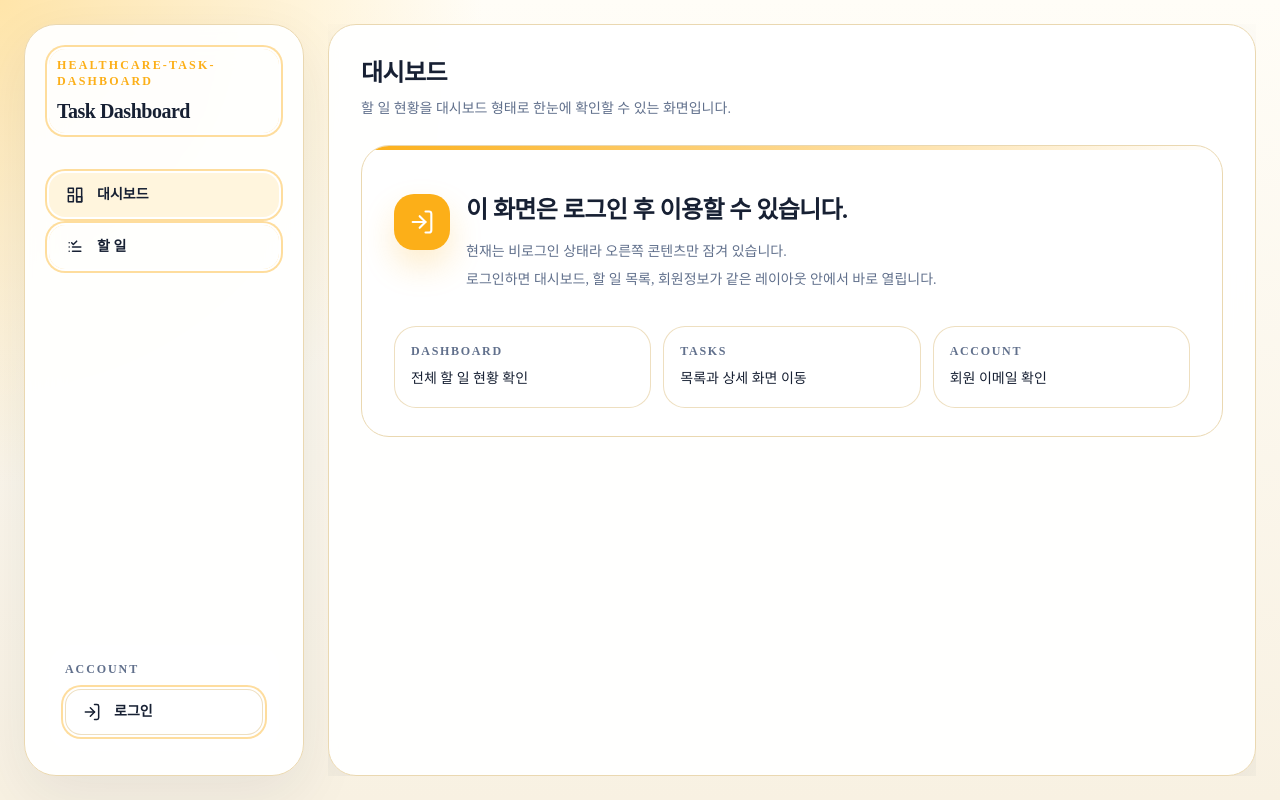
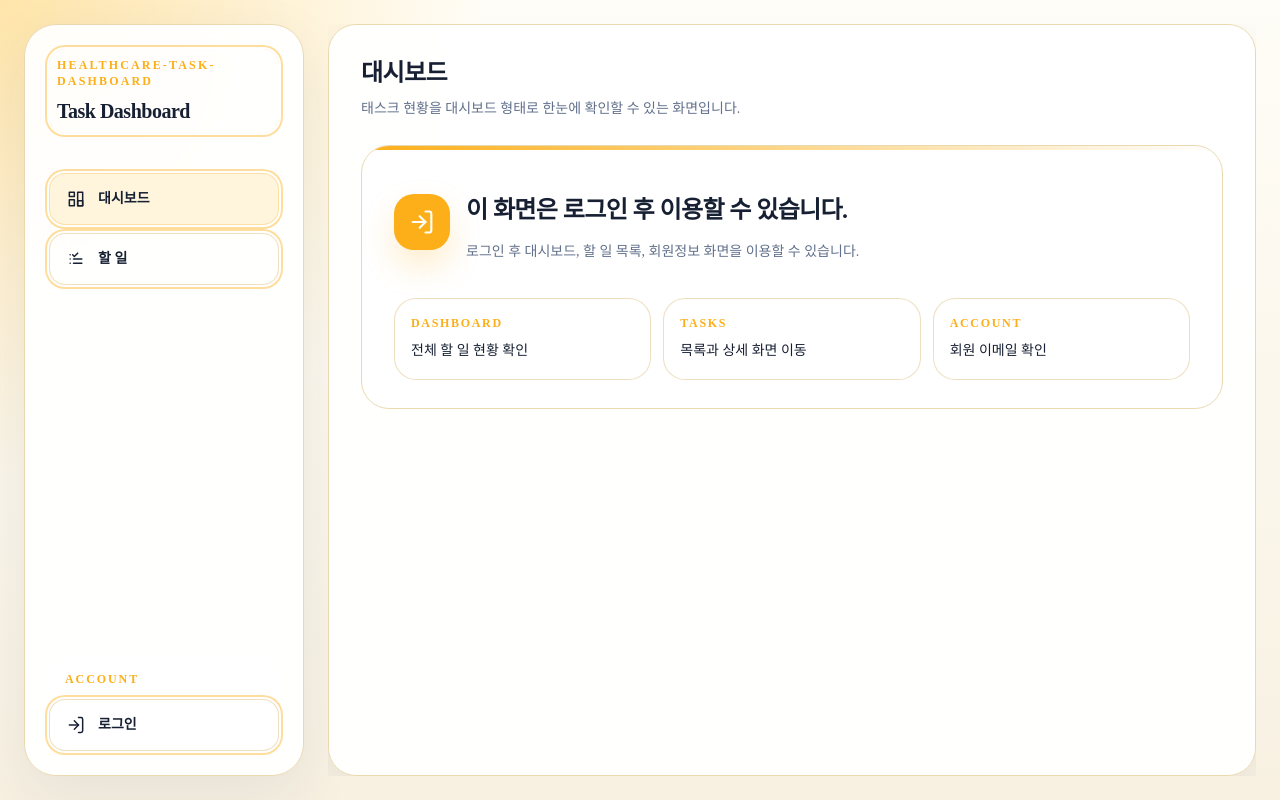
Before and after one commit to ahnyejizz/healthcare-task-dashboard, a Next.js app: page / in a window 1280 px wide. Built offline with nearby package versions, Linux system fonts and the light colour scheme; a web font is replaced by a local one.

Commit message:
style: 스타일 수정

```diff
--- a/src/app/globals.css
+++ b/src/app/globals.css
@@ -15,6 +15,12 @@
   --color-warning: #4f7dd8;
   --color-danger: #d14343;
   --color-disabled: #a4afc3;
+  --color-status-done-surface: rgba(13, 138, 87, 0.14);
+  --color-status-done-border: rgba(13, 138, 87, 0.3);
+  --color-status-done-strong: #0d8a57;
+  --color-status-todo-surface: rgba(79, 125, 216, 0.16);
+  --color-status-todo-border: rgba(79, 125, 216, 0.32);
+  --color-status-todo-strong: #4f7dd8;
   --shadow-card: 0 20px 60px rgba(29, 44, 76, 0.08);
   --font-pretendard: "Pretendard Variable", "Pretendard";
 }
@@ -33,6 +39,12 @@
   --color-warning: var(--color-warning);
   --color-danger: var(--color-danger);
   --color-disabled: var(--color-disabled);
+  --color-status-done-surface: var(--color-status-done-surface);
+  --color-status-done-border: var(--color-status-done-border);
+  --color-status-done-strong: var(--color-status-done-strong);
+  --color-status-todo-surface: var(--color-status-todo-surface);
+  --color-status-todo-border: var(--color-status-todo-border);
+  --color-status-todo-strong: var(--color-status-todo-strong);
   --font-sans: var(--font-pretendard);
   --font-mono: var(--font-pretendard);
 }
--- a/src/entities/task/ui/task-card.tsx
+++ b/src/entities/task/ui/task-card.tsx
@@ -6,28 +6,46 @@ type TaskCardProps = {
 };
 
 export function TaskCard({ task }: TaskCardProps) {
+  const cardClass =
+    task.status === "DONE"
+      ? "border-status-done-strong/35 bg-status-done-surface hover:bg-status-done-surface"
+      : "border-status-todo-strong/35 bg-status-todo-surface hover:bg-status-todo-surface";
   const badgeClass =
     task.status === "DONE"
-      ? "bg-success/10 text-success"
-      : "bg-warning/10 text-warning";
+      ? "border border-status-done-strong/20 bg-white text-status-done-strong"
+      : "border border-status-todo-strong/20 bg-white text-status-todo-strong";
+  const idClass =
+    task.status === "DONE" ? "text-status-done-strong" : "text-status-todo-strong";
 
   return (
     <Link
       href={`/task/${task.id}`}
-      className="focus-ring block rounded-[24px] border border-border bg-white p-5 transition-transform hover:-translate-y-0.5"
+      className={[
+        "group block rounded-[24px] border p-5 outline-none transition-[transform,box-shadow,background-color] duration-200 ease-out hover:-translate-y-0.5 hover:shadow-[var(--shadow-card)] focus-visible:shadow-[0_0_0_2px_var(--color-surface)]",
+        cardClass,
+      ].join(" ")}
     >
       <div className="flex items-start justify-between gap-4">
-        <h2 className="text-lg font-semibold text-text">{task.title}</h2>
+        <div className="min-w-0">
+          <p
+            className={[
+              "text-[11px] font-semibold tracking-[0.16em] uppercase",
+              idClass,
+            ].join(" ")}
+          >
+            {task.id}
+          </p>
+          <h2 className="mt-2.5 text-[1.02rem] leading-tight font-semibold tracking-tight text-text">
+            {task.title}
+          </h2>
+        </div>
         <span
-          className={`inline-flex rounded-full px-3 py-1 text-xs font-semibold ${badgeClass}`}
+          className={`inline-flex shrink-0 rounded-full px-3.5 py-1.5 text-xs font-semibold tracking-[0.12em] ${badgeClass}`}
         >
           {task.status}
         </span>
       </div>
-      <p className="mt-3 text-sm leading-6 text-text-muted">{task.memo}</p>
-      <p className="mt-4 text-xs font-medium tracking-[0.12em] text-primary uppercase">
-        상세 보기
-      </p>
+      <p className="mt-4 text-sm leading-6 text-text-muted">{task.memo}</p>
     </Link>
   );
 }
--- a/src/shared/config/page-meta.ts
+++ b/src/shared/config/page-meta.ts
@@ -3,7 +3,7 @@ import { routes } from "@/shared/config/routes";
 export const pageMeta = {
   dashboard: {
     title: "대시보드",
-    description: "할 일 현황을 대시보드 형태로 한눈에 확인할 수 있는 화면입니다.",
+    description: "태스크 현황을 대시보드 형태로 한눈에 확인할 수 있는 화면입니다.",
   },
   taskList: {
     title: "할 일 목록",
--- a/src/widgets/auth/ui/auth-required-panel.tsx
+++ b/src/widgets/auth/ui/auth-required-panel.tsx
@@ -28,15 +28,13 @@ export function AuthRequiredPanel() {
                 이 화면은 로그인 후 이용할 수 있습니다.
               </h2>
               <p className="mt-3 text-sm leading-7 text-text-muted">
-                현재는 비로그인 상태라 오른쪽 콘텐츠만 잠겨 있습니다.
-                <br/>
-                로그인하면 대시보드, 할 일 목록, 회원정보가 같은 레이아웃 안에서 바로 열립니다.
+                로그인 후 대시보드, 할 일 목록, 회원정보 화면을 이용할 수 있습니다.
               </p>
             </div>
           </div>
           <div className="mt-8 grid gap-3 sm:grid-cols-3">
             <div className="rounded-[22px] border border-border/80 bg-surface p-4">
-              <p className="text-xs font-semibold tracking-[0.14em] text-text-muted uppercase">
+              <p className="text-xs font-semibold tracking-[0.14em] text-primary uppercase">
                 Dashboard
               </p>
               <p className="mt-2 text-sm leading-6 text-text">
@@ -44,7 +42,7 @@ export function AuthRequiredPanel() {
               </p>
             </div>
             <div className="rounded-[22px] border border-border/80 bg-surface p-4">
-              <p className="text-xs font-semibold tracking-[0.14em] text-text-muted uppercase">
+              <p className="text-xs font-semibold tracking-[0.14em] text-primary uppercase">
                 Tasks
               </p>
               <p className="mt-2 text-sm leading-6 text-text">
@@ -52,7 +50,7 @@ export function AuthRequiredPanel() {
               </p>
             </div>
             <div className="rounded-[22px] border border-border/80 bg-surface p-4">
-              <p className="text-xs font-semibold tracking-[0.14em] text-text-muted uppercase">
+              <p className="text-xs font-semibold tracking-[0.14em] text-primary uppercase">
                 Account
               </p>
               <p className="mt-2 text-sm leading-6 text-text">
--- a/src/widgets/navigation/ui/navigation.tsx
+++ b/src/widgets/navigation/ui/navigation.tsx
@@ -57,10 +57,10 @@ export function Navigation() {
               key={item.href}
               href={item.href}
               className={[
-                "focus-ring flex items-center gap-3 rounded-2xl px-4 py-3 text-sm font-semibold transition-colors",
+                "focus-ring flex h-13 items-center gap-3 rounded-2xl border px-4 py-3 text-sm font-semibold transition-colors",
                 isActive
-                  ? "bg-surface-muted text-text"
-                  : "text-text-muted hover:bg-surface-muted hover:text-text",
+                  ? "border-primary/30 bg-surface-muted text-text"
+                  : "border-border/80 text-text-muted",
               ].join(" ")}
             >
               <Icon className="size-5" />
@@ -70,15 +70,17 @@ export function Navigation() {
         })}
       </nav>
 
-      <div className="mt-6 rounded-[24px] bg-white p-4">
-        <p className="text-xs font-semibold tracking-[0.16em] text-text-muted uppercase">
+      <div className="mt-6 rounded-[24px] bg-white px-0 pb-0 pt-4">
+        <p className="px-4 text-xs font-semibold tracking-[0.16em] text-primary uppercase">
           Account
         </p>
         <Link
           href={accountHref}
           className={[
-            "focus-ring mt-3 flex items-center gap-3 rounded-2xl border border-border/80 px-4 py-3 text-sm font-semibold text-text transition-colors",
-            isAccountActive ? "bg-surface-muted" : "bg-white",
+            "focus-ring mt-3 flex h-13 w-full items-center gap-3 rounded-2xl border px-4 py-3 text-sm font-semibold transition-colors",
+            isAccountActive
+              ? "border-primary/30 bg-surface-muted text-text"
+              : "border-border/80 bg-white text-text-muted",
           ].join(" ")}
         >
           <AccountIcon
--- a/src/widgets/task-list/ui/task-list-scaffold.tsx
+++ b/src/widgets/task-list/ui/task-list-scaffold.tsx
@@ -37,7 +37,7 @@ export function TaskListScaffold({
   // eslint-disable-next-line react-hooks/incompatible-library
   const rowVirtualizer = useVirtualizer({
     count: rows.length,
-    estimateSize: () => 190,
+    estimateSize: () => 200,
     getScrollElement: () => scrollRef.current,
     overscan: 5,
   });
@@ -54,7 +54,7 @@ export function TaskListScaffold({
     >
       <div
         ref={scrollRef}
-        className="content-scrollbar h-full min-h-0 max-h-full flex-1 overflow-y-auto pr-3"
+        className="content-scrollbar h-full min-h-0 max-h-full flex-1 overflow-y-auto px-2 pt-3"
         onScroll={(event) => {
           if (!hasNextPage || isFetchingNextPage) {
             return;
@@ -81,7 +81,7 @@ export function TaskListScaffold({
             return (
               <div
                 key={virtualRow.key}
-                className="absolute left-0 top-0 w-full px-0"
+                className="absolute left-0 top-0 w-full"
                 style={{
                   transform: `translateY(${virtualRow.start}px)`,
                 }}
```
